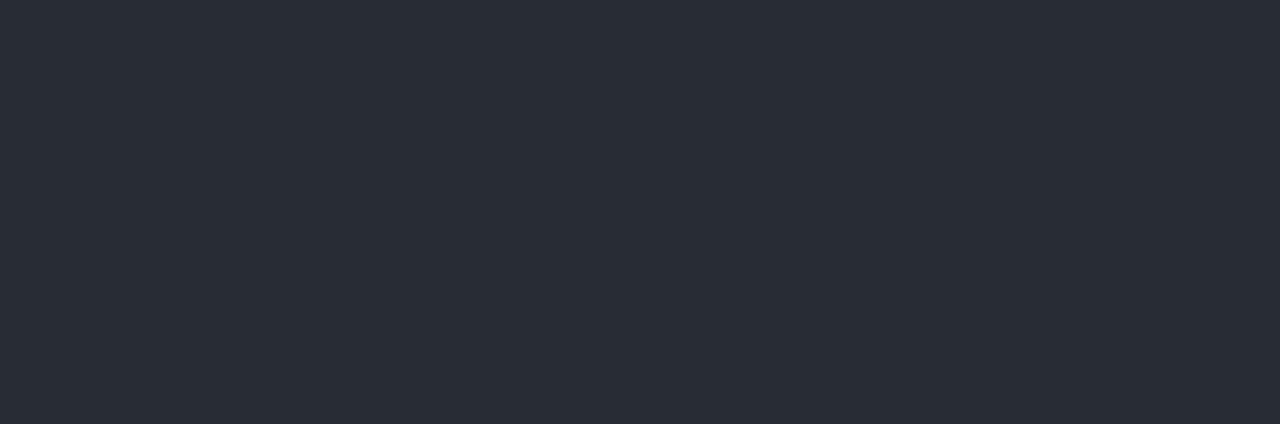
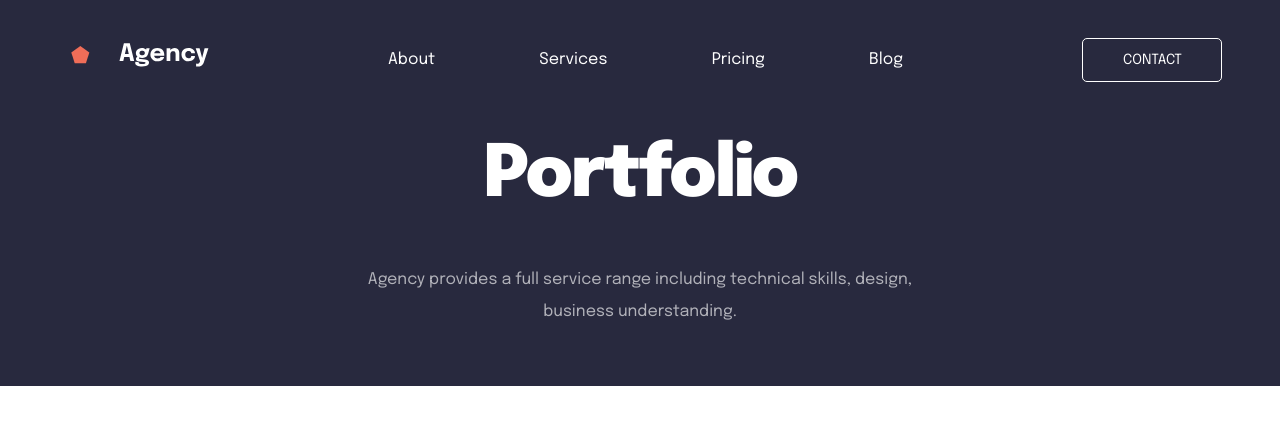
Before and after one commit to AlexeyKrop/test-from-upiter, a React (Create React App) app: page / in a window 1280 px wide. Shown: the top 424 px of the page. Built offline with nearby package versions, Linux system fonts and the light colour scheme.

Commit message:
add header component and style from Header.tsx

```diff
--- a/public/index.html
+++ b/public/index.html
@@ -24,6 +24,9 @@
       work correctly both with client-side routing and a non-root public URL.
       Learn how to configure a non-root public URL by running `npm run build`.
     -->
+    <link rel="preconnect" href="https://fonts.googleapis.com">
+    <link rel="preconnect" href="https://fonts.gstatic.com" crossorigin>
+    <link href="https://fonts.googleapis.com/css2?family=Epilogue:wght@400;900&display=swap" rel="stylesheet">
     <title>React App</title>
   </head>
   <body>
--- a/src/App.css
+++ /dev/null
@@ -1,38 +0,0 @@
-.App {
-  text-align: center;
-}
-
-.App-logo {
-  height: 40vmin;
-  pointer-events: none;
-}
-
-@media (prefers-reduced-motion: no-preference) {
-  .App-logo {
-    animation: App-logo-spin infinite 20s linear;
-  }
-}
-
-.App-header {
-  background-color: #282c34;
-  min-height: 100vh;
-  display: flex;
-  flex-direction: column;
-  align-items: center;
-  justify-content: center;
-  font-size: calc(10px + 2vmin);
-  color: white;
-}
-
-.App-link {
-  color: #61dafb;
-}
-
-@keyframes App-logo-spin {
-  from {
-    transform: rotate(0deg);
-  }
-  to {
-    transform: rotate(360deg);
-  }
-}
--- a/src/App.tsx
+++ b/src/App.tsx
@@ -1,14 +1,15 @@
 import React from 'react';
-import './App.css';
 
-function App() {
-  return (
-    <div className="App">
-      <header className="App-header">
+import {Header} from "./components/Header/Header";
 
-      </header>
-    </div>
-  );
+const App = () => {
+    return(
+      <>
+        <header className='header'>
+          <Header />
+        </header>
+      </>
+    )
 }
 
 export default App;
--- /dev/null
+++ b/src/components/Header/Header.module.css
@@ -0,0 +1,64 @@
+.nav {
+    padding-top: 32px;
+    display: flex;
+    align-items: center;
+    justify-content: space-between;
+}
+
+.navList {
+    margin: 0;
+    padding: 0;
+    max-width: 515px;
+    width: 100%;
+    min-height: 32px;
+    display: flex;
+    align-items: center;
+    justify-content: space-between;
+    list-style-type: none;
+}
+
+.navLink {
+    color: #FFFFFF;
+    text-decoration: none;
+    transition: color 0.3s ease-in-out;
+}
+
+.navLink:hover {
+    color: #797ac5;
+}
+
+.contactWrapper {
+    max-width: 140px;
+    width: 100%;
+    border: 1px solid white;
+    border-radius: 5px;
+}
+
+.contact {
+    display: inline-block;
+    padding: 5px 40px;
+    font-size: 14px;
+    text-transform: uppercase;
+    color: #FFFFFF;
+    text-decoration: none;
+}
+
+.headerTitle {
+    font-weight: 800;
+    font-size: 72px;
+    line-height: 80px;
+    text-align: center;
+    letter-spacing: -2px;
+    color: #FFFFFF;
+}
+
+.description {
+    padding-bottom: 58px;
+    max-width: 570px;
+    width: 100%;
+    margin: 0 auto;
+    font-weight: 400;
+    text-align: center;
+    color: rgba(255, 255, 255, 0.64);
+
+}
--- /dev/null
+++ b/src/components/Header/Header.tsx
@@ -0,0 +1,27 @@
+import React from 'react';
+import logo from '../Header/header_image/logo.svg'
+import s from './Header.module.css'
+export const Header = () => {
+  return (
+    <div className='container'>
+    <nav className={s.nav}>
+      <div>
+        <a href="/" className={s.logo}>
+          <img src={logo} alt="logo"/>
+        </a>
+      </div>
+      <ul className={s.navList}>
+        <li className={s.navItem}><a href="/" className={s.navLink}>About</a></li>
+        <li className={s.navItem}><a href="/" className={s.navLink}>Services</a></li>
+        <li className={s.navItem}><a href="/" className={s.navLink}>Pricing</a></li>
+        <li className={s.navItem}><a href="/" className={s.navLink}>Blog</a></li>
+      </ul>
+      <div className={s.contactWrapper}>
+        <a className={s.contact} href="tel: '+7--------'">Contact</a>
+      </div>
+    </nav>
+      <h1 className={s.headerTitle}>Portfolio</h1>
+      <p className={s.description}>Agency provides a full service range including technical skills, design, business understanding.</p>
+    </div>
+  );
+};
--- a/src/index.css
+++ b/src/index.css
@@ -1,8 +1,12 @@
+*{
+  box-sizing: border-box;
+}
 body {
   margin: 0;
-  font-family: -apple-system, BlinkMacSystemFont, 'Segoe UI', 'Roboto', 'Oxygen',
-    'Ubuntu', 'Cantarell', 'Fira Sans', 'Droid Sans', 'Helvetica Neue',
-    sans-serif;
+  font-family: 'Epilogue', sans-serif;
+  font-weight: normal;
+  font-size: 16px;
+  line-height: 200%;
   -webkit-font-smoothing: antialiased;
   -moz-osx-font-smoothing: grayscale;
 }
@@ -11,3 +15,11 @@ code {
   font-family: source-code-pro, Menlo, Monaco, Consolas, 'Courier New',
     monospace;
 }
+.container{
+  max-width: 1200px;
+  margin: 0 auto;
+  padding: 0 18px;
+}
+.header{
+  background: #28293E;
+}
```
Also changed, not shown: src/components/Header/header_image/logo.svg (added), 1 other file (tests, documents, lock files or other folders).
